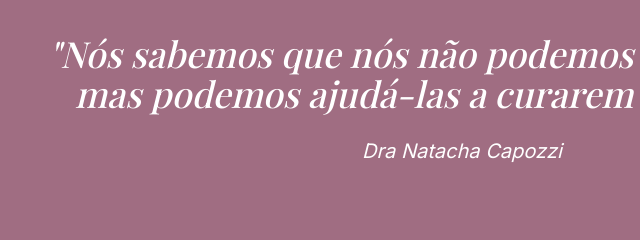
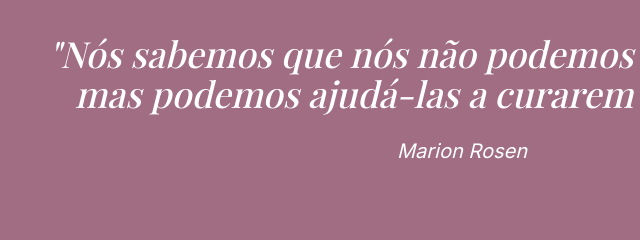
Before and after one commit to jubarthi/natachacapozzi, a plain HTML site: page index.html in a window 1280 px wide. Shown: the part 1240-1480 px from the top of the page, 178-818 px from the left. Drawn offline with nearby package versions, Linux system fonts and the light colour scheme.

Commit message:
Update index.html

```diff
--- a/index.html
+++ b/index.html
@@ -205,7 +205,7 @@
             <blockquote class="font-playfair text-3xl lg:text-4xl font-medium italic max-w-4xl mx-auto leading-relaxed fade-in-up">
                 "Nós sabemos que nós não podemos curar pessoas, mas podemos ajudá-las a curarem a si mesmas"
             </blockquote>
-            <cite class="text-xl mt-6 opacity-90 fade-in-up block">Dra Natacha Capozzi</cite>
+            <cite class="text-xl mt-6 opacity-90 fade-in-up block">Marion Rosen</cite>
         </div>
     </section>
 
```
